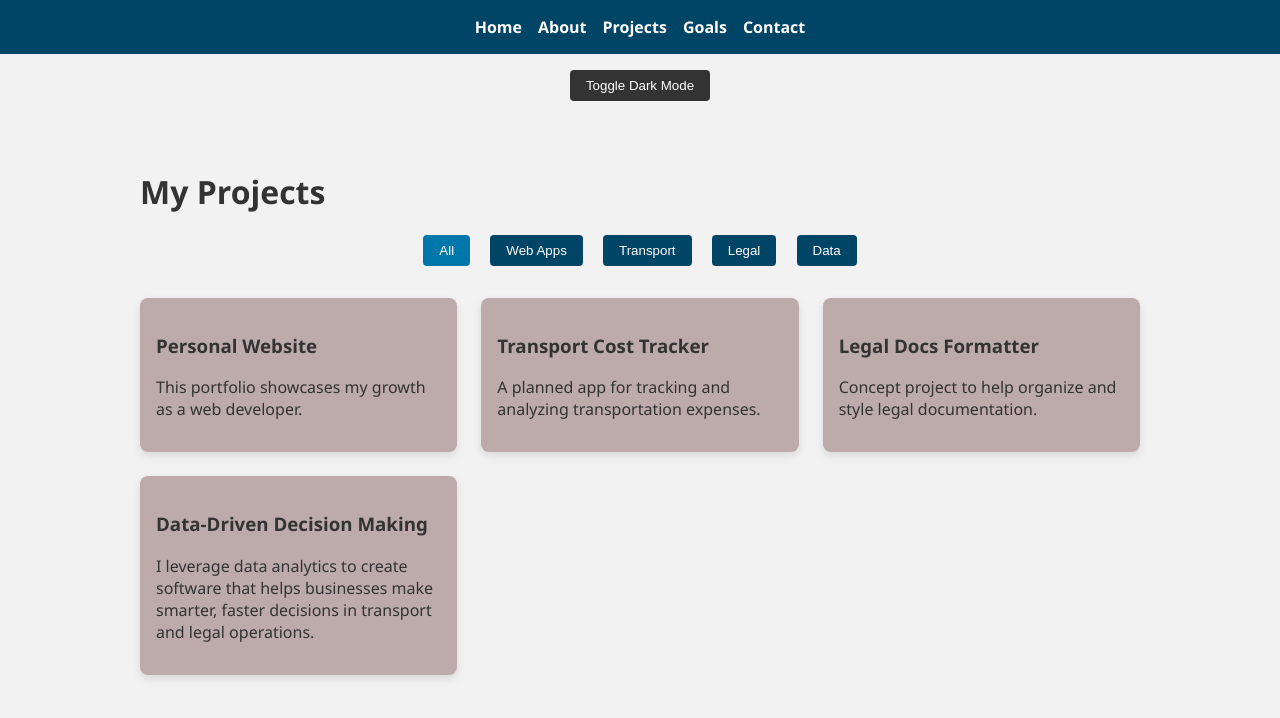
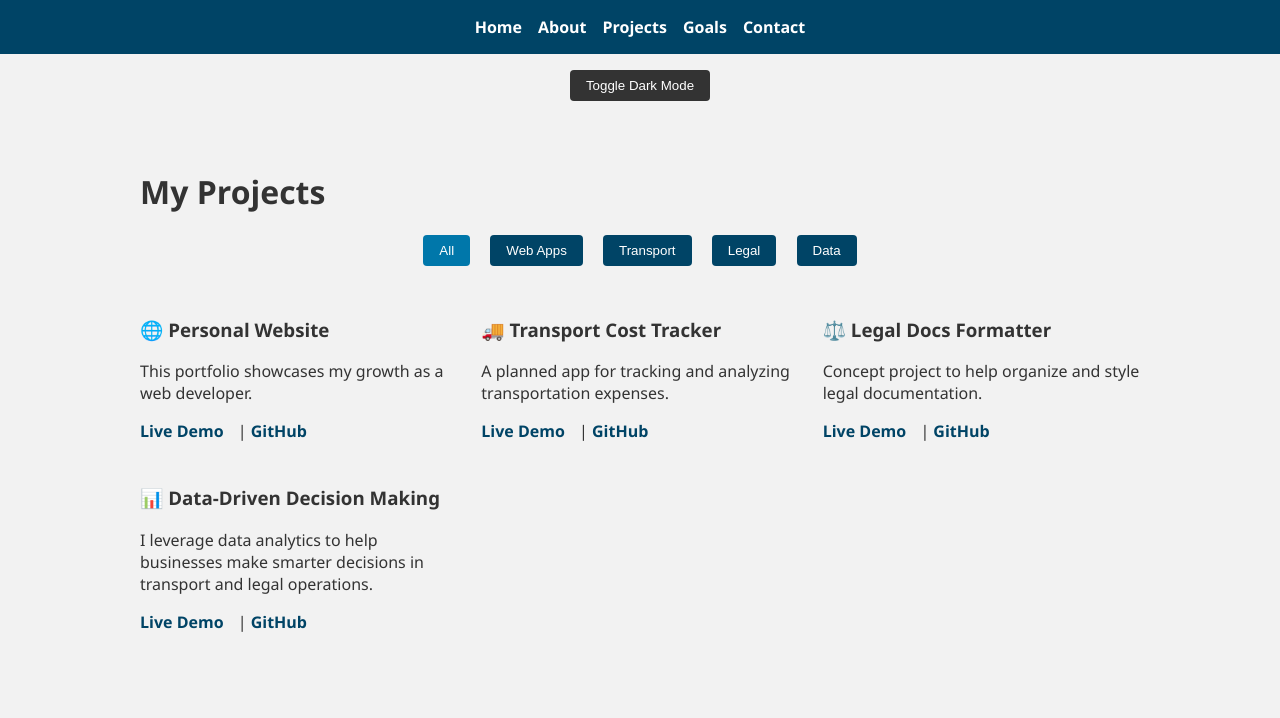
Before and after one commit to llillocksley/personal-website, a plain HTML site: page projects.html in a window 1280 px wide. Drawn offline with Linux system fonts and the light colour scheme.

Commit message:
Upload project cards with icon and links

```diff
--- a/projects.html
+++ b/projects.html
@@ -126,24 +126,35 @@
     </div>
 
     <!-- Projects Grid -->
-    <div class="project-grid">
-      <div class="project" data-category="web">
-        <h3>Personal Website</h3>
+     <div class="project-grid">
+      <div class="project-card" data-category="web">
+        <h3>🌐 Personal Website</h3>
         <p>This portfolio showcases my growth as a web developer.</p>
+         <a href="https://llillocksley.github.io/personal-website" target="_blank">Live Demo</a> |
+         <a href="https://github.com/llillocksley/personal-website" target="_blank">GitHub</a>
       </div>
-      <div class="project" data-category="transport">
-        <h3>Transport Cost Tracker</h3>
+
+      <div class="project-card" data-category="transport">
+        <h3>🚚 Transport Cost Tracker</h3>
         <p>A planned app for tracking and analyzing transportation expenses.</p>
+        <a href="#">Live Demo</a> |
+        <a href="#">GitHub</a>
       </div>
-      <div class="project" data-category="legal">
-        <h3>Legal Docs Formatter</h3>
+
+      <div class="project-card" data-category="legal">
+        <h3>⚖️ Legal Docs Formatter</h3>
         <p>Concept project to help organize and style legal documentation.</p>
+         <a href="#">Live Demo</a> |
+         <a href="#">GitHub</a>
       </div>
-      <div class="project" data-category="data">
-        <h3>Data-Driven Decision Making</h3>
-        <p>I leverage data analytics to create software that helps businesses make smarter, faster decisions in transport and legal operations.</p>
+
+      <div class="project-card" data-category="data">
+        <h3>📊 Data-Driven Decision Making</h3>
+        <p>I leverage data analytics to help businesses make smarter decisions in transport and legal operations.</p>
+        <a href="#">Live Demo</a> |
+        <a href="#">GitHub</a>
       </div>
-    </div>
+     </div>
   </div>
 
   <script>
--- a/style.css
+++ b/style.css
@@ -117,3 +117,14 @@ body.dark-mode nav {
 body.dark-mode footer {
   color: #aaa;
 }
+
+.project-card a {
+  color: #004466;
+  text-decoration: none;
+  font-weight: bold;
+  margin-right: 10px;
+}
+
+.project-card a:hover {
+  text-decoration: underline;
+}
```
